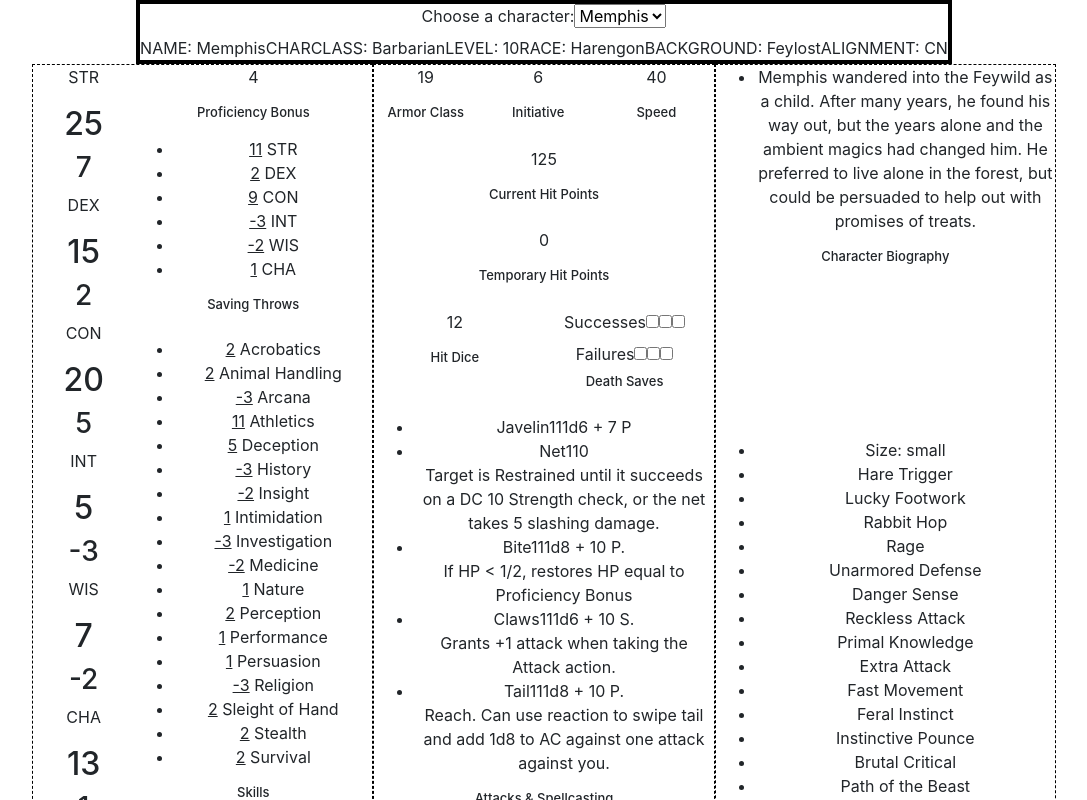
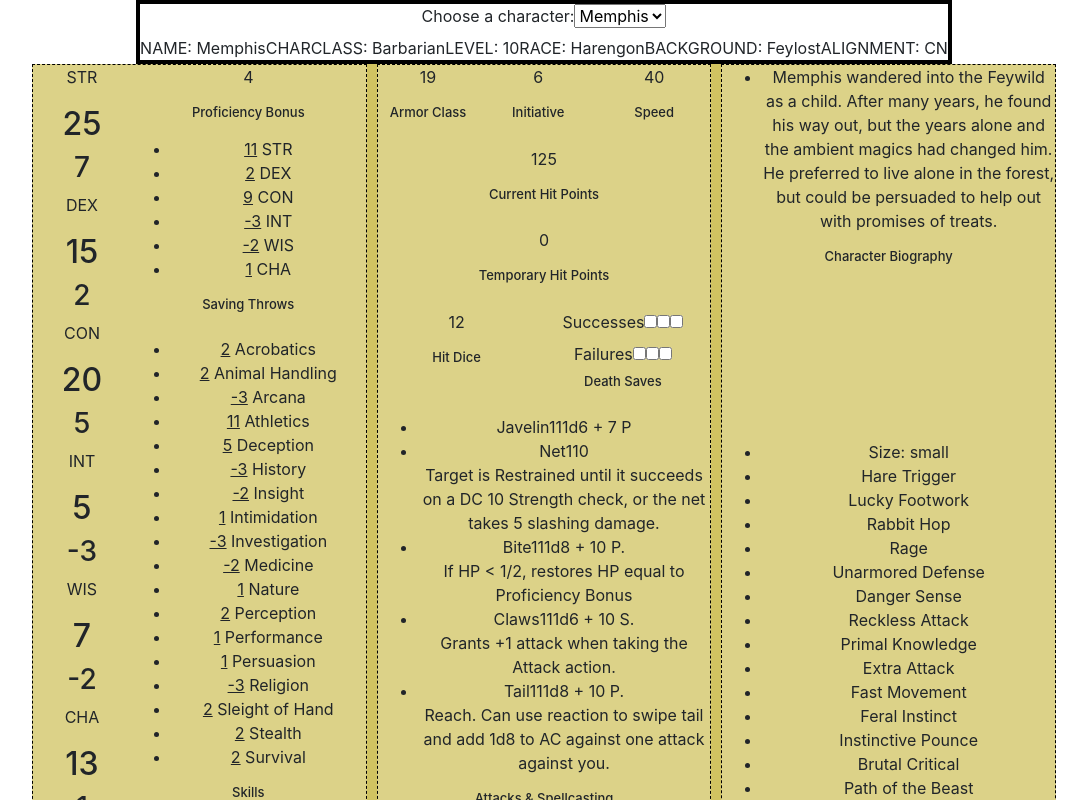
Before and after one commit to SamSvetlik/charSheets, a React (Create React App) app: page / in a window 1280 px wide. Shown: the top 800 px of the page, without its empty margins (96-1183 px from the left). Built offline with nearby package versions, Linux system fonts and the light colour scheme.

Commit message:
chore: styling, grid gap, background color

```diff
--- a/src/App.css
+++ b/src/App.css
@@ -6,25 +6,23 @@
 }
 
 .outermostContainer {
+  background-color: #D1C361;
   text-align: center;
   display: grid;
-  /* grid-template-areas:
-    "lefty mid righty"
-    "lefty mid righty"
-    "footer footer righty"; */
   grid-template-columns: repeat(3, minmax(0, 1fr));
   grid-template-rows: repeat(3, minmax(0, 1fr));
+  row-gap: 10px;
+  column-gap: 10px;
   margin-left: auto;
   margin-right: auto;
   width: 80%;
 }
 
-/* * {
-  border: 1px dashed black;
-} */
+.outermostContainer > * {
+  background-color: #DCD288;
+}
 
 .statSkillContainer {
-  /* grid-area: lefty; */
   grid-column: 1 / 2;
   grid-row: 1 / 3;
   display: grid;
@@ -40,7 +38,6 @@
 }
 
 .hpEtcContainer {
-  /* grid-area: mid; */
   grid-column: 2 / 3;
   grid-row: 1 / 3;
   display: grid;
@@ -56,7 +53,6 @@
 }
 
 .bioFeaturesContainer {
-  /* grid-area: righty; */
   grid-column: 3 / 4;
   grid-row: 1 / 4;
   display: grid;
@@ -69,7 +65,6 @@
 }
 
 .languageEquipmentContainer {
-  /* grid-area: footer; */
   grid-column: 1 / 3;
   grid-row: 3 / 4;
   display: grid;
```
